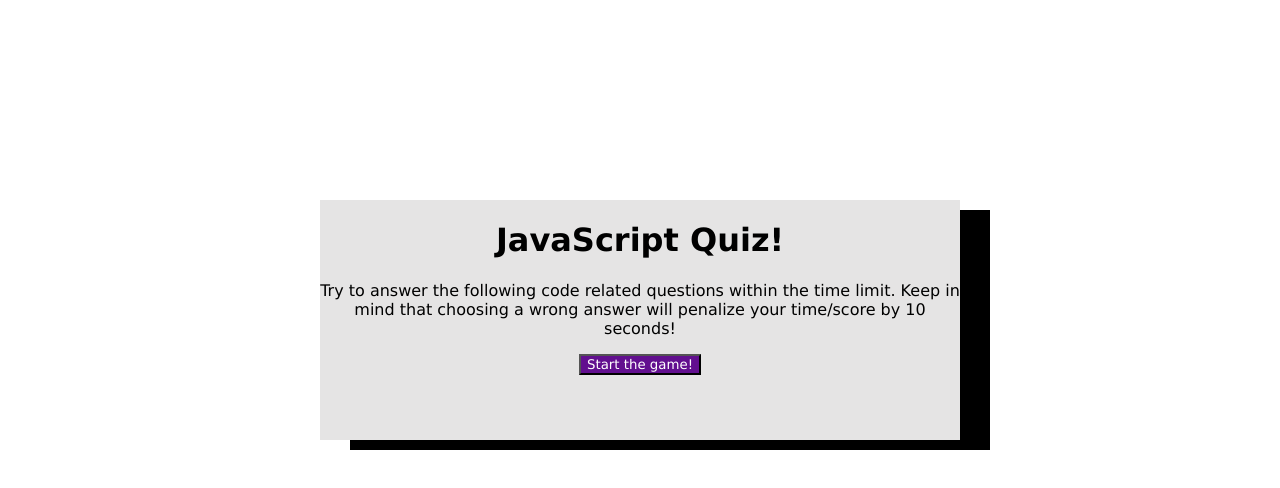
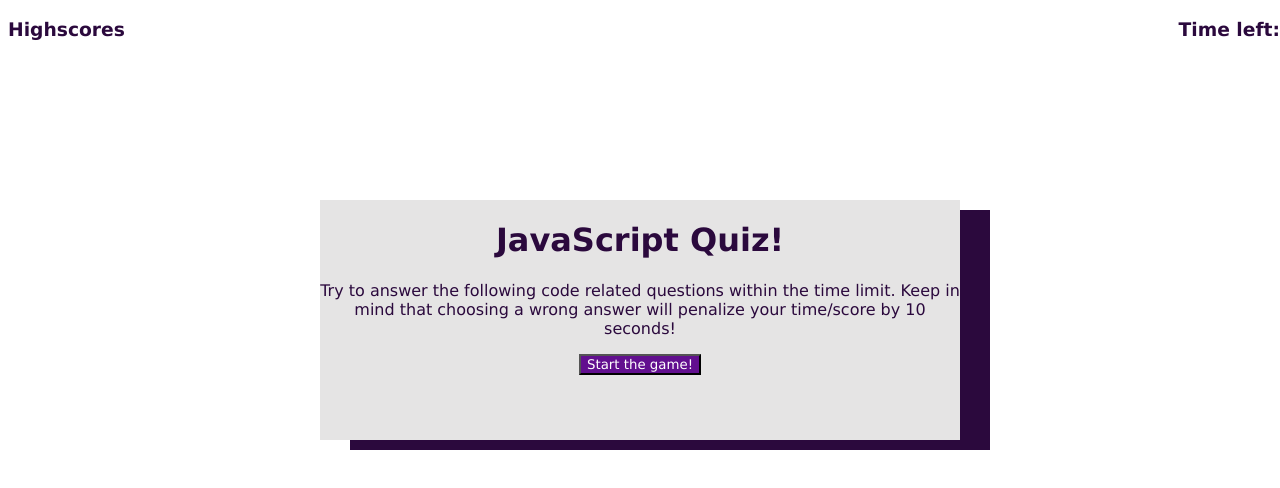
Before and after one commit to MichaelaRB/javascript-quiz-game, a plain HTML site: page index.html in a window 1280 px wide. Drawn offline with Linux system fonts and the light colour scheme.

Commit message:
added the html elements for the link to the highscore page and the timer, used css to arrange them at the top of the screen

```diff
--- a/assets/style.css
+++ b/assets/style.css
@@ -1,11 +1,26 @@
 body {
     font-family:'Lucida Sans', 'Lucida Sans Regular', 'Lucida Grande', 'Lucida Sans Unicode', Geneva, Verdana, sans-serif;
+    color:rgb(43, 9, 61);
 }
 
 button {
     background-color: rgb(98, 15, 143);
     color: white;
     font-family:'Lucida Sans', 'Lucida Sans Regular', 'Lucida Grande', 'Lucida Sans Unicode', Geneva, Verdana, sans-serif;
+}
+
+button:hover {
+    background-color: rgb(171, 122, 197);
+}
+
+#timer {
+    position: absolute;
+    right: 0%;
+    top: 0%;
+}
+
+#scoreList:hover {
+    color:rgb(171, 122, 197);
 }
 
 .game {
--- a/index.html
+++ b/index.html
@@ -10,6 +10,8 @@
 
 
   <body>
+    <h3 id="scoreList">Highscores</h3>
+    <h3 id="timer">Time left:</h3>
     <container class="game">
         <div class="startScreen" data-state="visible">
           <h1>JavaScript Quiz!</h1>
```
